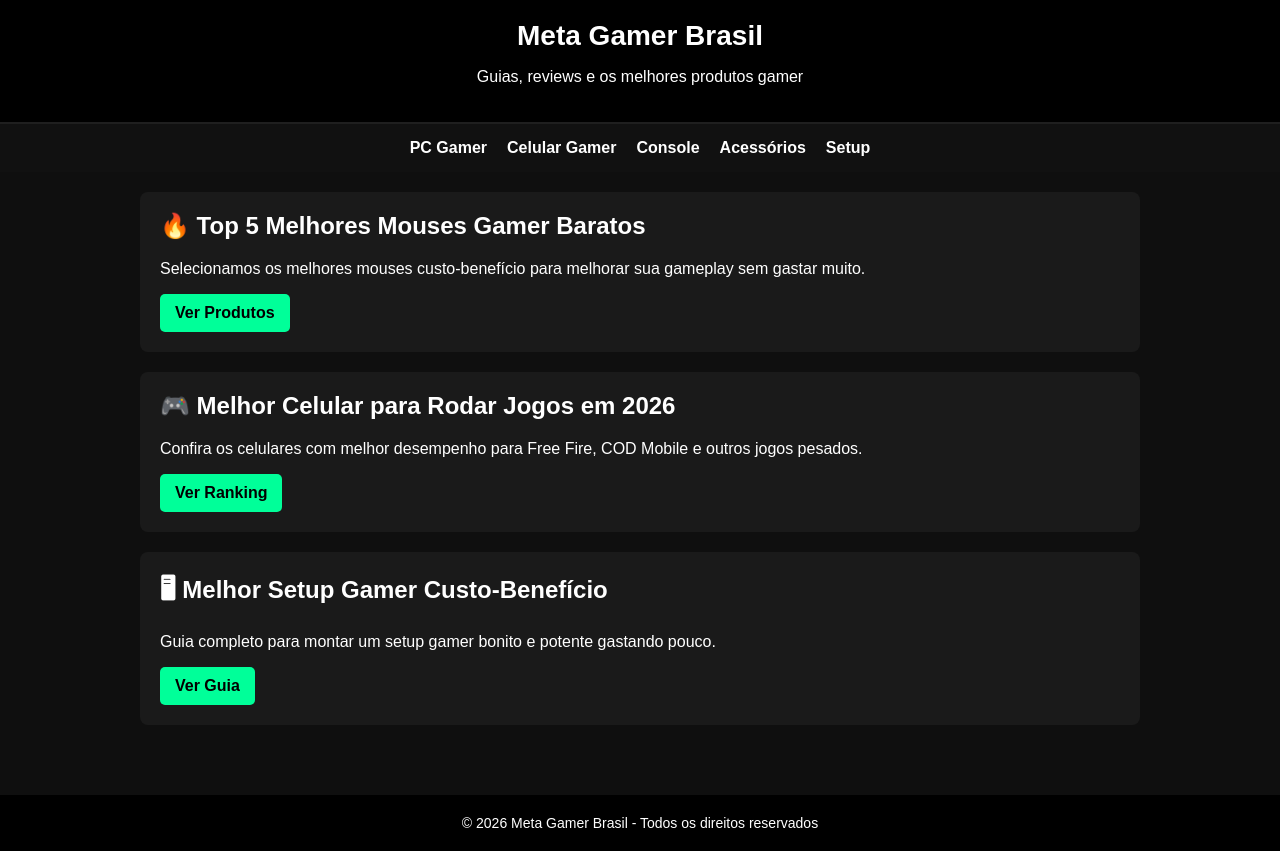
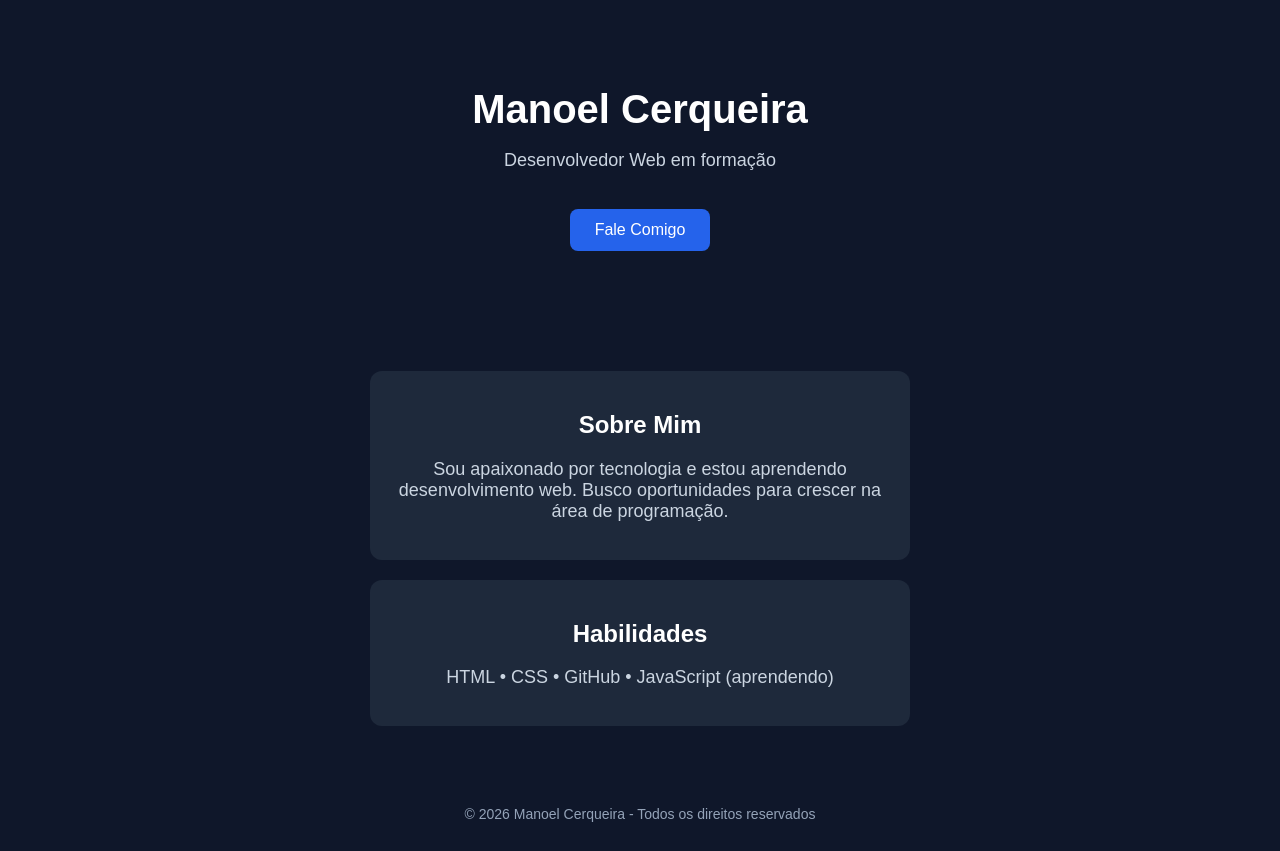
Before and after one commit to manoelcerqueira863-cell/manoelcerqueira863-cell.github.io, a plain HTML site: page index.html in a window 1280 px wide. Drawn offline with Linux system fonts and the light colour scheme.

Commit message:
Update index.html

```diff
--- a/index.html
+++ b/index.html
@@ -1,114 +1,90 @@
-<!DOCTYPE html><html lang="pt-BR">
+<!DOCTYPE html>
+<html lang="pt-br">
 <head>
   <meta charset="UTF-8">
   <meta name="viewport" content="width=device-width, initial-scale=1.0">
-    <title>Meta Gamer Brasil</title>
+  <title>Manoel Cerqueira | Desenvolvedor</title>
   <style>
     body {
       margin: 0;
       font-family: Arial, sans-serif;
-            background-color: #0f0f0f;
+      background: #0f172a;
       color: #ffffff;
-        }header {
-        background-color: #000000;
-        padding: 20px;
       text-align: center;
-        border-bottom: 2px solid #1f1f1f;
     }
 
-    header h1 {
-        margin: 0;
-        font-size: 28px;
+    header {
+      padding: 60px 20px;
     }
 
-    nav {
-        display: flex;
-        justify-content: center;
-        gap: 20px;
-        padding: 15px;
-        background-color: #111;
+    h1 {
+      font-size: 40px;
+      margin-bottom: 10px;
     }
 
-    nav a {
-        color: #ffffff;
-        text-decoration: none;
-        font-weight: bold;
+    p {
+      font-size: 18px;
+      color: #cbd5e1;
     }
 
-    nav a:hover {
-        color: #00ff99;
-    }
-
-    .container {
-        max-width: 1000px;
-        margin: auto;
-        padding: 20px;
-    }
-
-    .card {
-        background-color: #1a1a1a;
-        padding: 20px;
-        margin-bottom: 20px;
+    .btn {
+      display: inline-block;
+      margin-top: 20px;
+      padding: 12px 25px;
+      background: #2563eb;
+      color: white;
+      text-decoration: none;
       border-radius: 8px;
       transition: 0.3s;
     }
 
-    .card:hover {
-        transform: scale(1.02);
+    .btn:hover {
+      background: #1d4ed8;
     }
 
-    .card h2 {
-        margin-top: 0;
+    section {
+      padding: 40px 20px;
     }
 
-    .btn {
-        display: inline-block;
-        padding: 10px 15px;
-        background-color: #00ff99;
-        color: #000;
-        text-decoration: none;
-        border-radius: 5px;
-        font-weight: bold;
+    .card {
+      background: #1e293b;
+      margin: 20px auto;
+      padding: 20px;
+      max-width: 500px;
+      border-radius: 12px;
     }
 
     footer {
-        text-align: center;
       padding: 20px;
-        background-color: #000;
-        margin-top: 30px;
       font-size: 14px;
+      color: #94a3b8;
     }
   </style>
+</head>
+<body>
 
-</head>
-<body><header>
-    <h1>Meta Gamer Brasil</h1>
-    <p>Guias, reviews e os melhores produtos gamer</p>
-</header><nav>
-    <a href="#">PC Gamer</a>
-    <a href="#">Celular Gamer</a>
-    <a href="#">Console</a>
-    <a href="#">Acessórios</a>
-    <a href="#">Setup</a>
-</nav><div class="container"><div class="card">
-    <h2>🔥 Top 5 Melhores Mouses Gamer Baratos</h2>
-    <p>Selecionamos os melhores mouses custo-benefício para melhorar sua gameplay sem gastar muito.</p>
-    <a href="#" class="btn">Ver Produtos</a>
+  <header>
+    <h1>Manoel Cerqueira</h1>
+    <p>Desenvolvedor Web em formação</p>
+    <a href="#" class="btn">Fale Comigo</a>
+  </header>
+
+  <section>
+    <div class="card">
+      <h2>Sobre Mim</h2>
+      <p>Sou apaixonado por tecnologia e estou aprendendo desenvolvimento web.
+      Busco oportunidades para crescer na área de programação.</p>
     </div>
 
     <div class="card">
-    <h2>🎮 Melhor Celular para Rodar Jogos em 2026</h2>
-    <p>Confira os celulares com melhor desempenho para Free Fire, COD Mobile e outros jogos pesados.</p>
-    <a href="#" class="btn">Ver Ranking</a>
+      <h2>Habilidades</h2>
+      <p>HTML • CSS • GitHub • JavaScript (aprendendo)</p>
     </div>
+  </section>
 
-<div class="card">
-    <h2>🖥 Melhor Setup Gamer Custo-Benefício</h2>
-    <p>Guia completo para montar um setup gamer bonito e potente gastando pouco.</p>
-    <a href="#" class="btn">Ver Guia</a>
-</div>
+  <footer>
+    © 2026 Manoel Cerqueira - Todos os direitos reservados
+  </footer>
 
-</div><footer>
-    © 2026 Meta Gamer Brasil - Todos os direitos reservados
-</footer></body>
+</body>
 </html>
```
Lines whose indentation alone changed are shown as unchanged.
